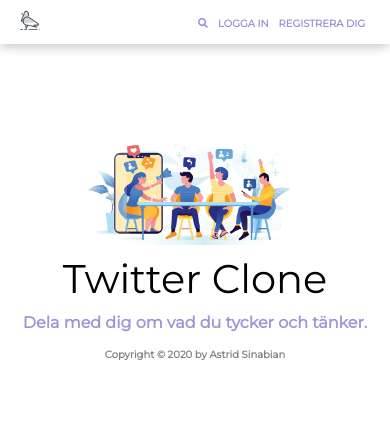
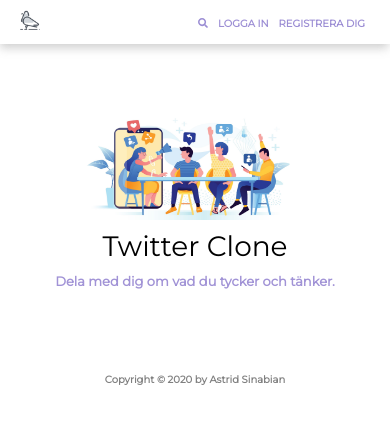
Before and after one commit to astridsinabian/u11-fullstack-astridsinabian, a React (Create React App) app in the folder client/: page / in a window 390 px wide. Shown: the top 424 px of the page. Built offline with nearby package versions, Linux system fonts and the light colour scheme.

Commit message:
Responsive styling for front page

```diff
--- a/client/src/components/FrontPage.jsx
+++ b/client/src/components/FrontPage.jsx
@@ -25,10 +25,19 @@
 const Title = styled.h1`
   margin-top: 10px;
   color: black;
+
+  @media (min-width: 320px) and (max-width: 480px) {
+    font-size: 28px;
+  }
 `;
 
 const Slogan = styled.div`
   color: #a193d6;
+
+  @media (min-width: 320px) and (max-width: 480px) {
+    text-align: center;
+    font-size: 13px;
+  }
 `;
 
 const StyledFooter = styled.footer`
@@ -38,6 +47,10 @@
   color: gray;
   font-size: 10px;
   height: 100px;
+
+  @media (min-width: 320px) and (max-width: 480px) {
+    margin-top: 5rem;
+  }
 `;
 
 class FrontPage extends Component {
```
